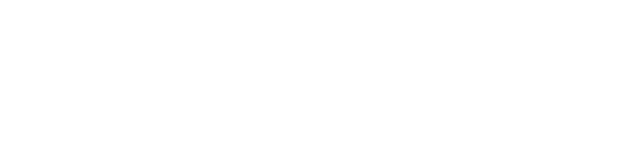
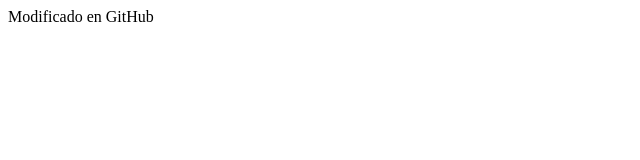
Before and after one commit to AxelRoseCooper/ch22, a plain HTML site: page web/web01/index.html in a window 1280 px wide. Shown: the whole page, without its empty margins (0-640 px from the left). Drawn offline with Linux system fonts and the light colour scheme.

Commit message:
ci: nuevo titulo

```diff
--- a/web/web01/index.html
+++ b/web/web01/index.html
@@ -1,5 +1,6 @@
 <html>
  <head>
+  <tittle> Modificado en GitHub </tittle>
  </head>
  <body>
  </body>
```
